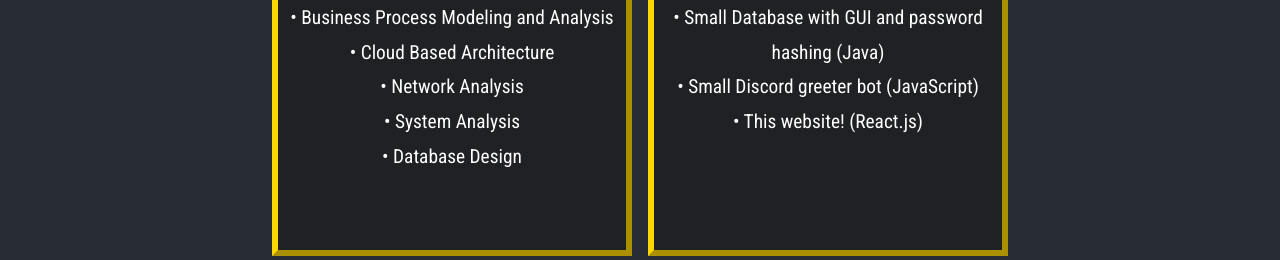
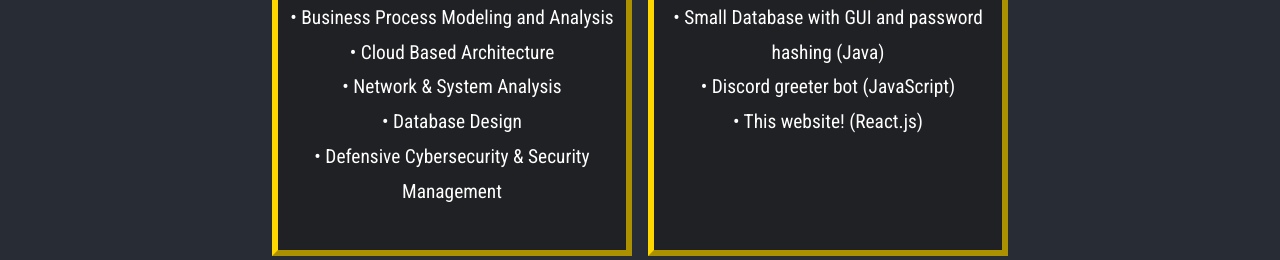
Before and after one commit to BT-Compile/B-TCODE, a React (Create React App) app in the folder my-app/: page / in a window 1280 px wide. Shown: the part 5879-6139 px from the top of the page. Built offline with nearby package versions, Linux system fonts and the light colour scheme.

Commit message:
small text update
resumed work

```diff
--- a/my-app/src/Pages/Components/Skills.js
+++ b/my-app/src/Pages/Components/Skills.js
@@ -11,15 +11,15 @@ export default function Skills() {
                     <h3>Information Technology Skills</h3>
                     <p>&#x2022; Business Process Modeling and Analysis</p>
                     <p>&#x2022; Cloud Based Architecture</p>
-                    <p>&#x2022; Network Analysis</p>
-                    <p>&#x2022; System Analysis</p>
+                    <p>&#x2022; Network & System Analysis</p>
                     <p>&#x2022; Database Design</p>
+                    <p>&#x2022; Defensive Cybersecurity & Security Management</p>
                 </div>
 
                 <div className='skillsbox'>
                     <h3>Projects</h3>
                     <p>&#x2022; Small Database with GUI and password hashing (Java)</p>
-                    <p>&#x2022; Small Discord greeter bot (JavaScript)</p>
+                    <p>&#x2022; Discord greeter bot (JavaScript)</p>
                     <p>&#x2022; This website! (React.js)</p>
                 </div>
             </div>
```
